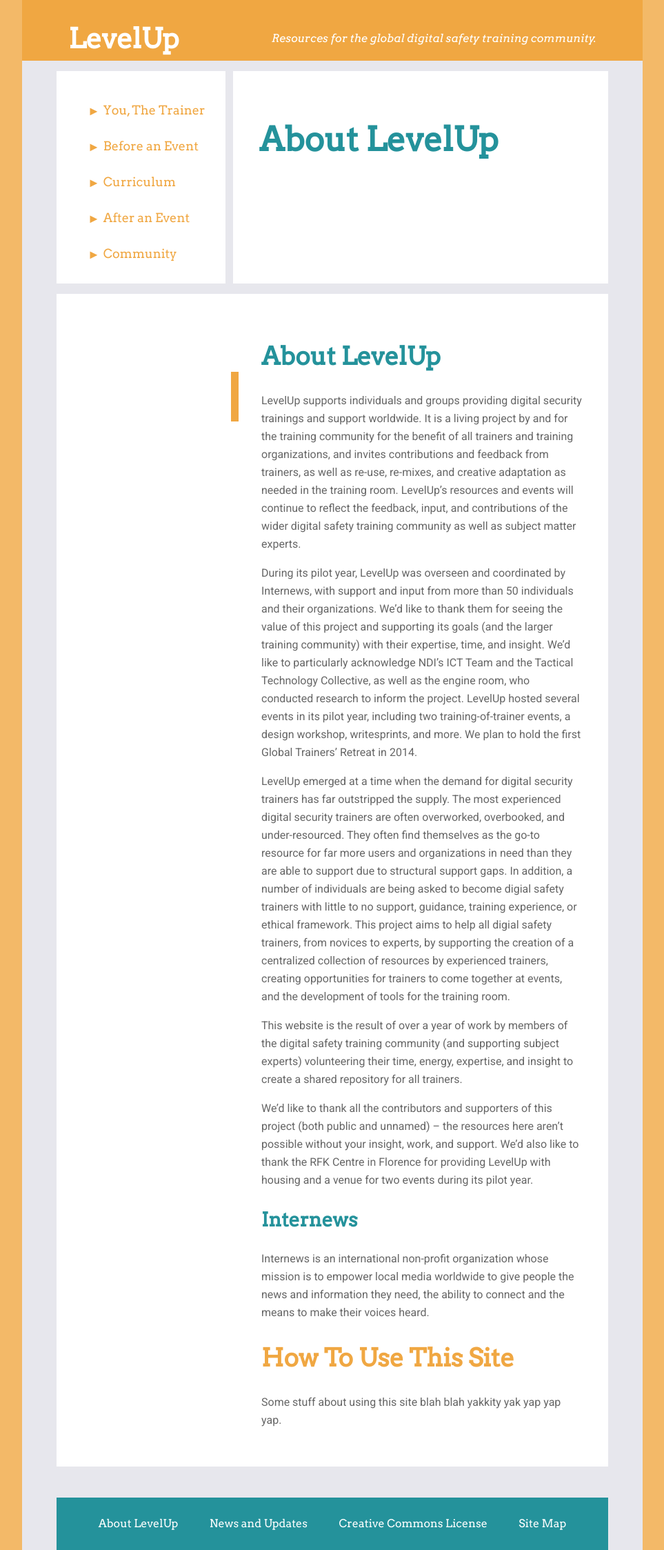
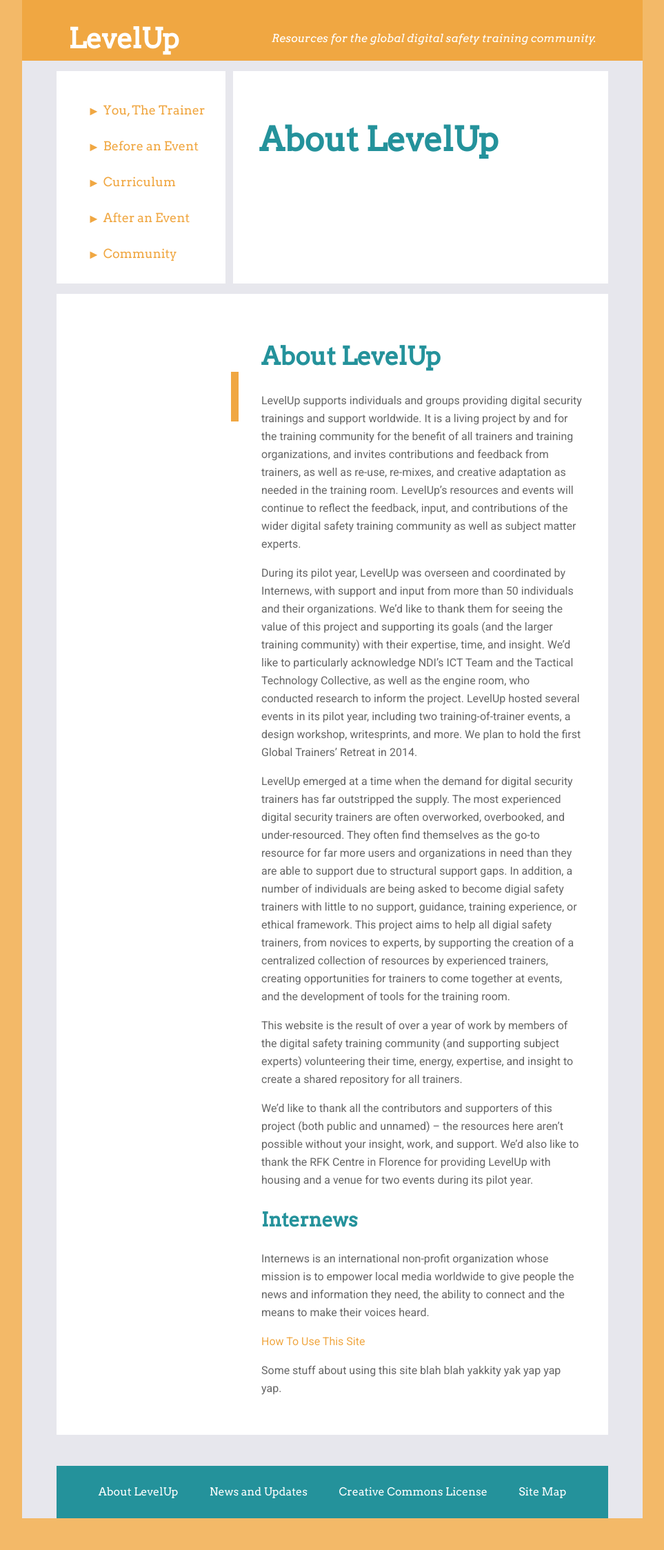
Before and after one commit to levelupcc/level-up, a Jekyll site: the page built from _pages/about/about.md, in a window 1280 px wide. Shown: the whole page at 69% size, without its empty margins (158-1121 px from the left). Built offline with Jekyll 4.4.1, drawn with Linux system fonts in a browser that asks for light colours; a script that is not in the unit is left out; after the commit the page ends 2201 px from its top, so only the background shows below that.

Commit message:
fix link bug

```diff
--- a/_pages/about/about.md
+++ b/_pages/about/about.md
@@ -20,6 +20,6 @@
 
 Internews is an international non-profit organization whose mission is to empower local media worldwide to give people the news and information they need, the ability to connect and the means to make their voices heard.
 
-<h2><a href="#how-to-use-this-site">How To Use This Site</a></h2>
+[How To Use This Site](https://the-engine-room/level-up/about#how-to-use-this-site)
 
 Some stuff about using this site blah blah yakkity yak yap yap yap.
```
Also changed, not shown: 2 other files.
